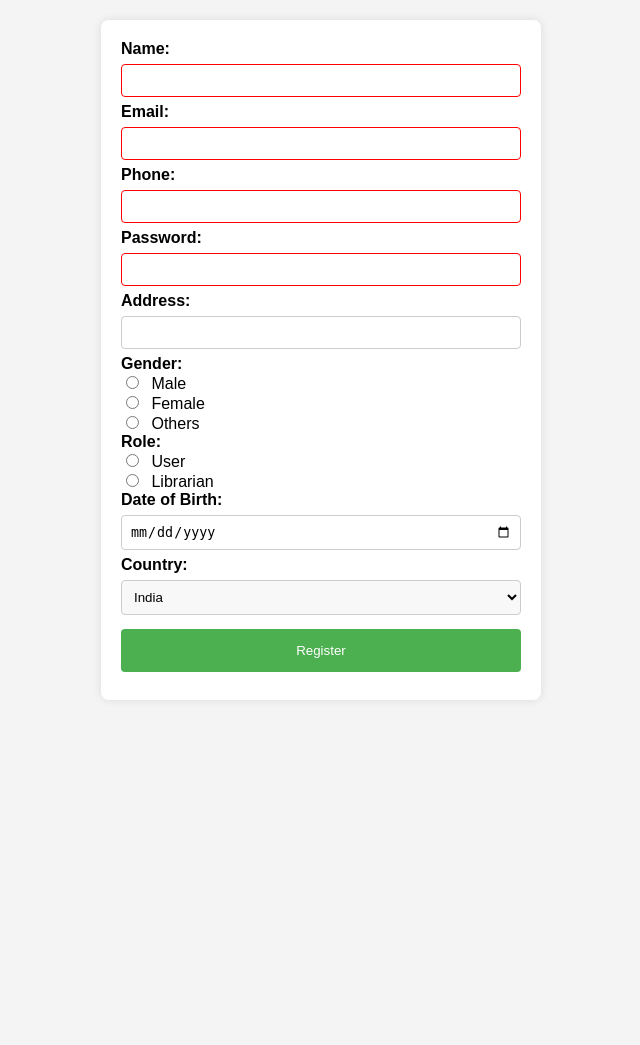
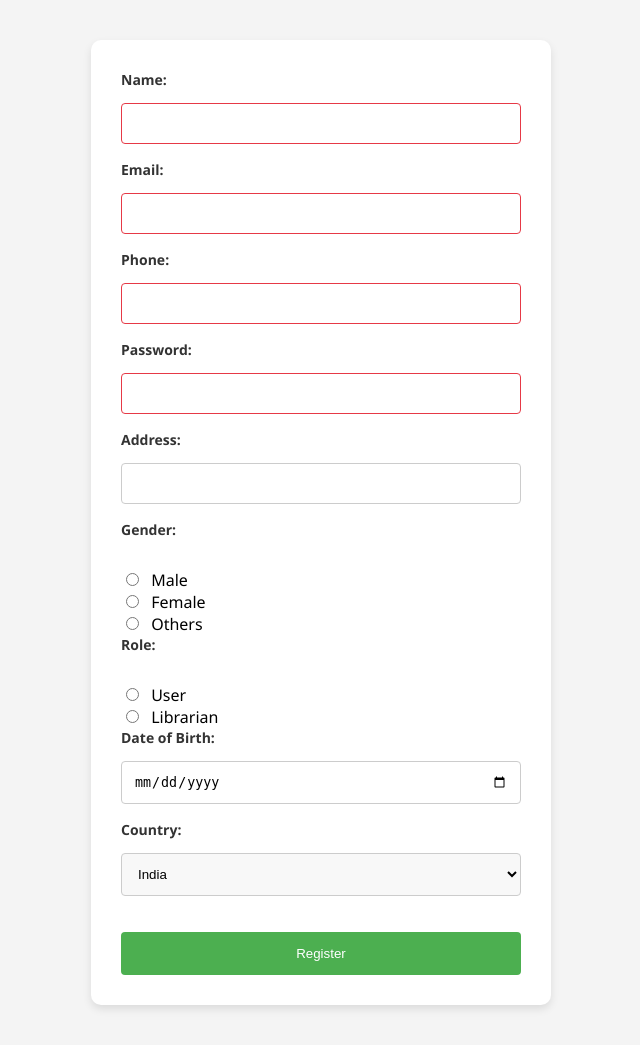
Before and after one commit to Sujaay/library-management-system, a Flask app: page /register in a window 1280 px wide. Shown: the whole page, without its empty margins (319-959 px from the left). Before the commit the page ends 672 px from the top, so only its background shows below. Run offline with Flask 3, Linux system fonts and the light colour scheme.

Commit message:
Made changes to Registration CSS

```diff
--- a/static/register.css
+++ b/static/register.css
@@ -1,5 +1,5 @@
 body {
-    font-family: Arial, sans-serif;
+    font-family: 'Segoe UI', Arial, sans-serif;
     background-color: #f4f4f4;
     margin: 0;
     padding: 0;
@@ -7,15 +7,20 @@ body {
 
 form {
     max-width: 400px;
-    margin: 20px auto;
-    padding: 20px;
+    margin: 40px auto;
+    padding: 30px;
     background: #fff;
-    border-radius: 8px;
-    box-shadow: 0 0 10px rgba(0, 0, 0, 0.1);
+    border-radius: 10px;
+    box-shadow: 0 4px 8px rgba(0, 0, 0, 0.1);
+    transition: box-shadow 0.3s ease-in-out;
 }
 
 form label {
-    font-weight: bold;
+    display: block;
+    margin-bottom: 8px;
+    font-weight: 600;
+    font-size: 14px;
+    color: #333;
 }
 
 form input[type="text"],
@@ -24,11 +29,13 @@ form input[type="password"],
 form input[type="date"],
 form select {
     width: 100%;
-    padding: 8px;
-    margin: 6px 0;
+    padding: 12px;
+    margin-top: 6px;
+    margin-bottom: 16px;
     border: 1px solid #ccc;
     border-radius: 4px;
     box-sizing: border-box;
+    transition: border-color 0.3s ease;
 }
 
 form input[type="radio"] {
@@ -40,10 +47,11 @@ form button {
     background-color: #4CAF50;
     color: white;
     padding: 14px 20px;
-    margin: 8px 0;
+    margin-top: 20px;
     border: none;
     border-radius: 4px;
     cursor: pointer;
+    transition: background-color 0.2s ease-in-out;
 }
 
 form button:hover {
@@ -51,24 +59,36 @@ form button:hover {
 }
 
 form select {
-    width: 100%;
-    padding: 8px;
-    margin: 6px 0;
-    border: 1px solid #ccc;
-    border-radius: 4px;
-    box-sizing: border-box;
     background-color: #f8f8f8;
 }
 
-/* Optional: Add styles for form validation/error messages */
+/* Improving visual feedback for invalid inputs */
 form input:invalid {
-    border-color: #ff0000;
+    border-color: #e63946;
+}
+
+form input:invalid:focus {
+    border-color: #d90429;
+    box-shadow: 0 0 0 2px rgba(233, 57, 70, 0.4);
 }
 
 form input[type="radio"]:invalid + label::after {
-    content: 'Please select a gender';
-    color: #ff0000;
+    content: ' (required)';
+    color: #e63946;
     font-size: 12px;
-    display: block;
-    margin-top: 4px;
 }
+
+/* Adding subtle focus styles */
+form input:focus, form select:focus {
+    border-color: #0056b3;
+    outline: none;
+    box-shadow: 0 0 5px rgba(0, 86, 179, 0.25);
+}
+
+/* Responsive design adjustments */
+@media (max-width: 600px) {
+    form {
+        padding: 20px;
+        margin: 20px;
+    }
+}
```
